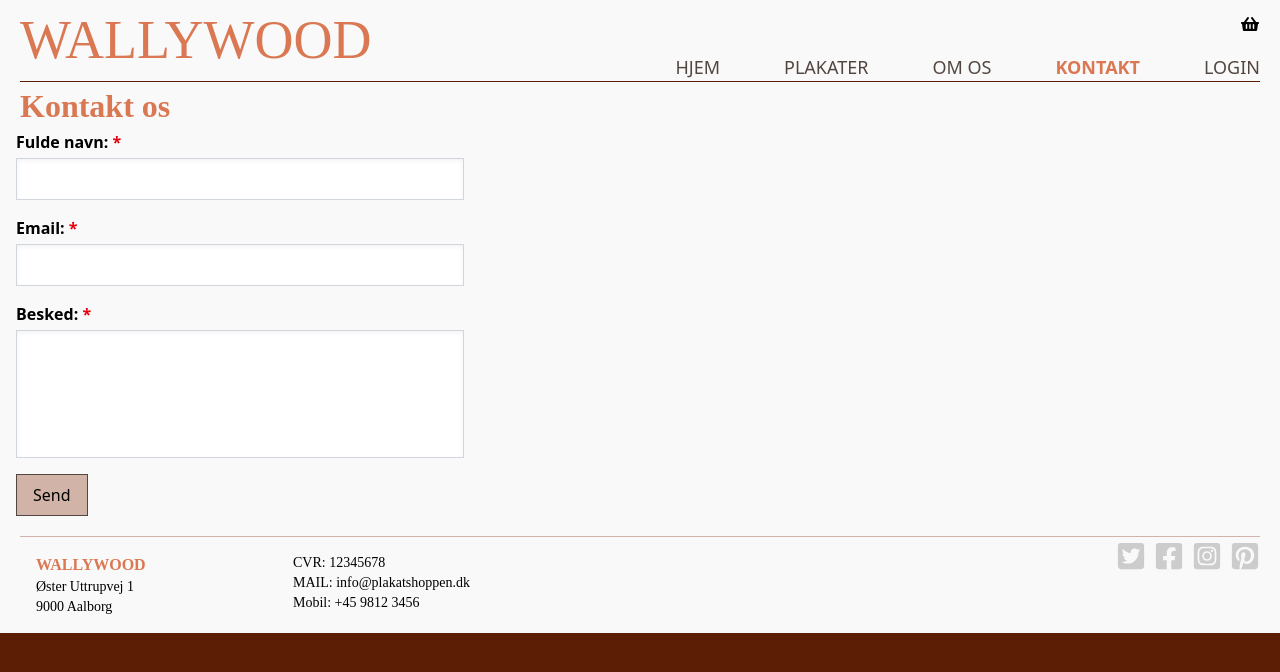
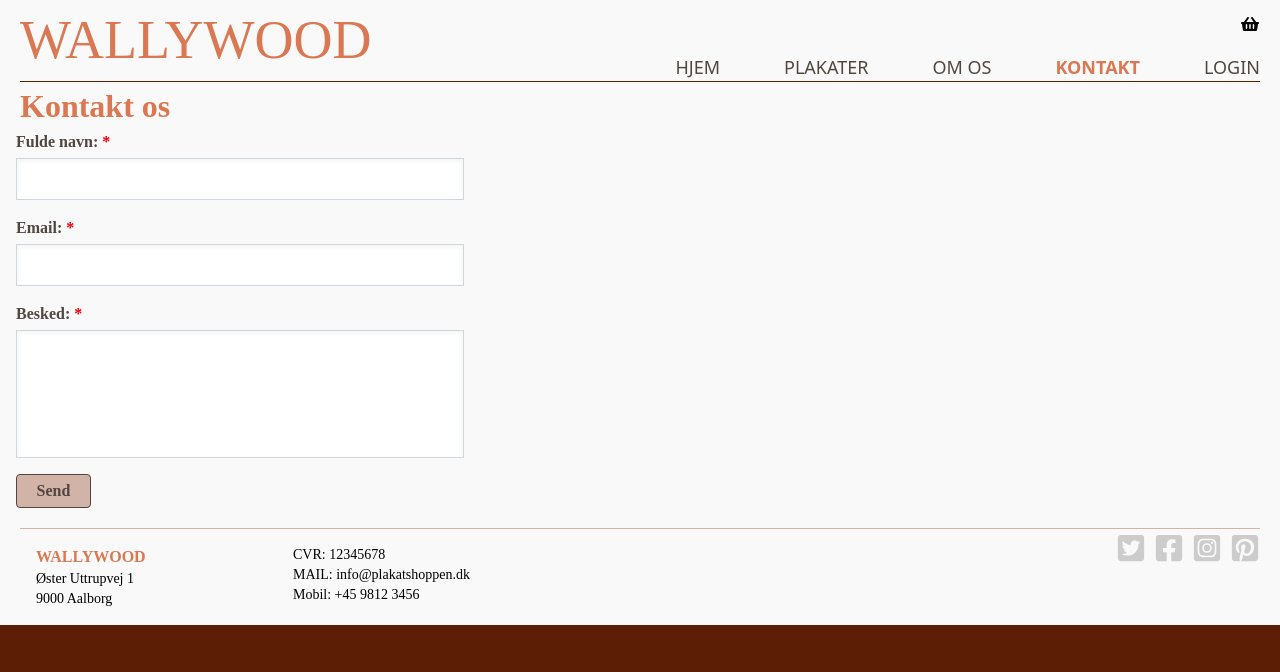
Before and after one commit to BeastTheNinja/WollyWood_DB_TSX, a React (Vite) app in the folder frontend/: page /Kontakt in a window 1280 px wide. Shown: the top 672 px of the page. Built offline with nearby package versions, Linux system fonts and the light colour scheme.

Commit message:
Updated design matching

```diff
--- a/frontend/src/components/pages/ContactComponent/Contact.tsx
+++ b/frontend/src/components/pages/ContactComponent/Contact.tsx
@@ -61,7 +61,7 @@ export const ContactForm = () => {
                     {hasSubmitted && <p className="text-green-600 font-semibold">Formularen er sendt!</p>}
 
                     <div className="flex flex-col gap-1">
-                        <label className="font-semibold">
+                        <label className="font-semibold font-[OpenSans] text-[#524641]">
                             Fulde navn: <span className="text-red-600">*</span>
                         </label>
                         <input
@@ -74,7 +74,7 @@ export const ContactForm = () => {
                     </div>
 
                     <div className="flex flex-col gap-1">
-                        <label className="font-semibold">
+                        <label className="font-semibold font-[OpenSans] text-[#524641]">
                             Email: <span className="text-red-600">*</span>
                         </label>
                         <input
@@ -87,7 +87,7 @@ export const ContactForm = () => {
                     </div>
 
                     <div className="flex flex-col gap-1">
-                        <label className="font-semibold">
+                        <label className="font-semibold font-[OpenSans] text-[#524641]">
                             Besked: <span className="text-red-600">*</span>
                         </label>
                         <textarea
@@ -100,7 +100,7 @@ export const ContactForm = () => {
 
                     </div>
 
-                    <button type="submit" className="bg-[#D1B3A7] border border-[#524641] px-4 py-2 w-fit self-start">
+                    <button type="submit" className="bg-[#D1B3A7] border border-[#524641] rounded w-18.75 h-8.5 flex items-center justify-center self-start text-[#524641] font-semibold font-[OpenSans]">
                         Send
                     </button>
 
--- a/frontend/src/components/pages/LogInComponent/Login.tsx
+++ b/frontend/src/components/pages/LogInComponent/Login.tsx
@@ -6,7 +6,7 @@ export const LogIn = () => {
             <div className="flex px-4 gap-6">
                 <form className="flex flex-col gap-4 w-full max-w-md">
                     <div className="flex flex-col gap-1">
-                        <label className="font-semibold">
+                        <label className="font-semibold font-[OpenSans] text-[#524641]">
                             Brugernavn: <span className="text-red-600">*</span>
                         </label>
                         <input
@@ -15,7 +15,7 @@ export const LogIn = () => {
                         />
                     </div>
                     <div className="flex flex-col gap-1">
-                        <label className="font-semibold">
+                        <label className="font-semibold font-[OpenSans] text-[#524641]">
                             Password: <span className="text-red-600">*</span>
                         </label>
                         <input
@@ -24,7 +24,7 @@ export const LogIn = () => {
                         />
                     </div>
 
-                    <button type="submit" className="bg-[#D1B3A7] border border-[#524641] px-4 py-2 w-fit self-start">
+                    <button type="submit" className="bg-[#D1B3A7] border border-[#524641] rounded w-18.75 h-8.5 flex items-center justify-center self-star text-[#524641] font-semibold font-[OpenSans]">
                         Send
                     </button>
 
```
